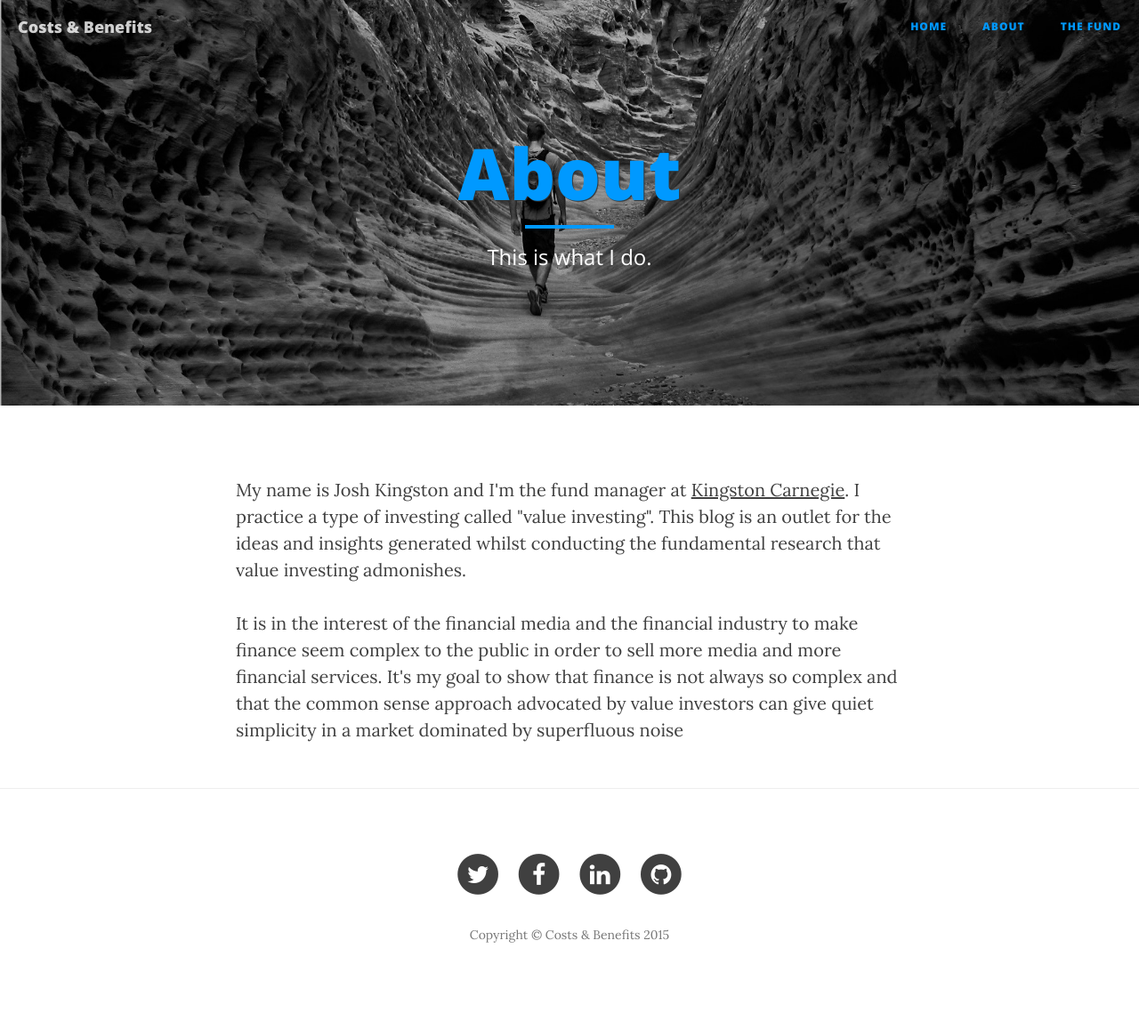
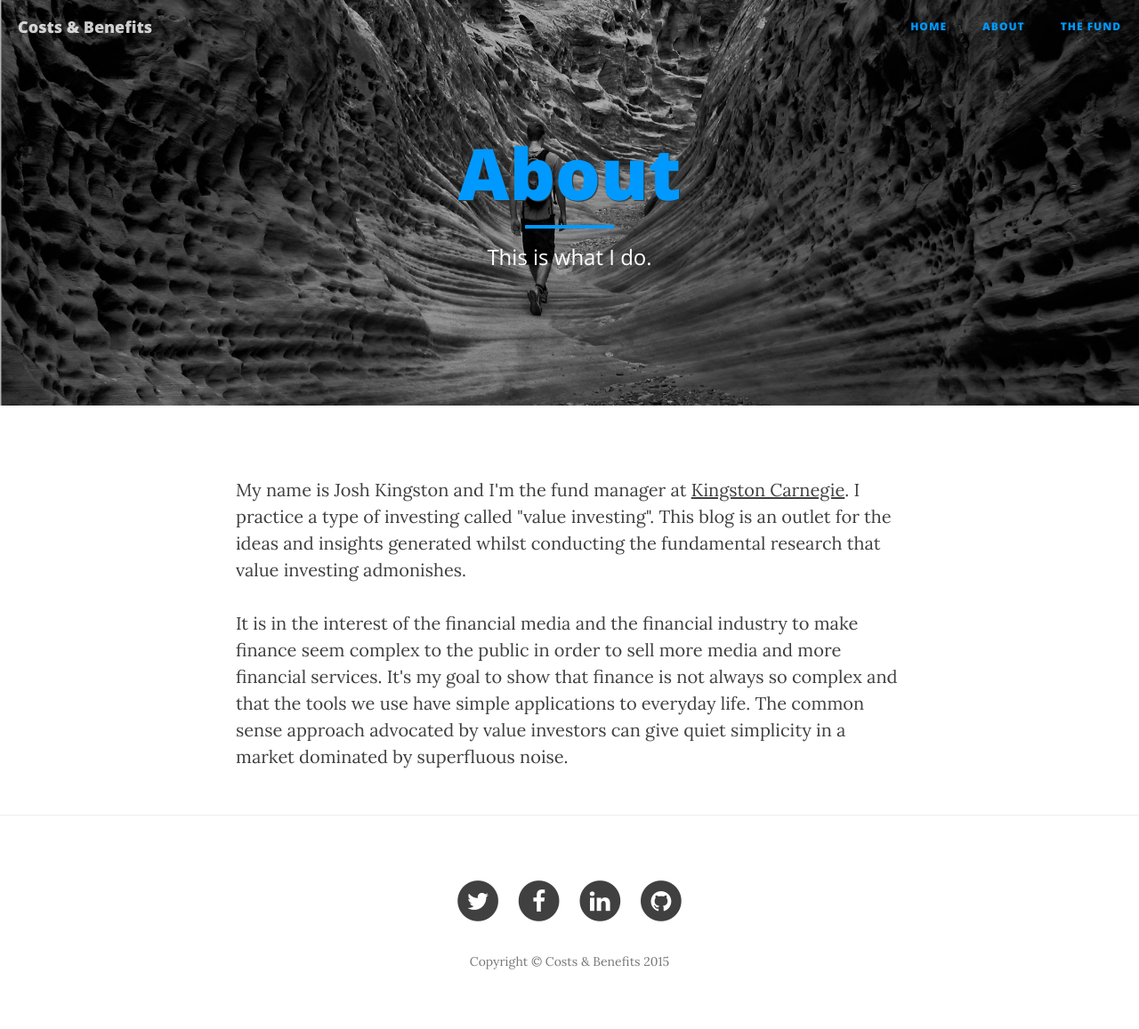
Before and after one commit to Impensa/Impensa.github.io, a Jekyll site: the page built from about.html, in a window 1280 px wide. Shown: the whole page at 89% size. Built offline with Jekyll 4.4.1, drawn with Linux system fonts in a browser that asks for light colours; nearby versions of some CDN libraries; before the commit the page ends 1127 px from its top, so only the background shows below that.

Commit message:
second post

```diff
--- a/about.html
+++ b/about.html
@@ -7,4 +7,4 @@ header-img: "img/DaleTidy7.jpg"
 
 <p>My name is Josh Kingston and I'm the fund manager at <a href="http://www.kingstoncarnegie.com/">Kingston Carnegie</a>. I practice a type of investing called "value investing". This blog is an outlet for the ideas and insights generated whilst conducting the fundamental research that value investing admonishes.</p>
 
-<p>It is in the interest of the financial media and the financial industry to make finance seem complex to the public in order to sell more media and more financial services. It's my goal to show that finance is not always so complex and that the common sense approach advocated by value investors can give quiet simplicity in a market dominated by superfluous noise</p>
+<p>It is in the interest of the financial media and the financial industry to make finance seem complex to the public in order to sell more media and more financial services. It's my goal to show that finance is not always so complex and that the tools we use have simple applications to everyday life. The common sense approach advocated by value investors can give quiet simplicity in a market dominated by superfluous noise.</p>
```
